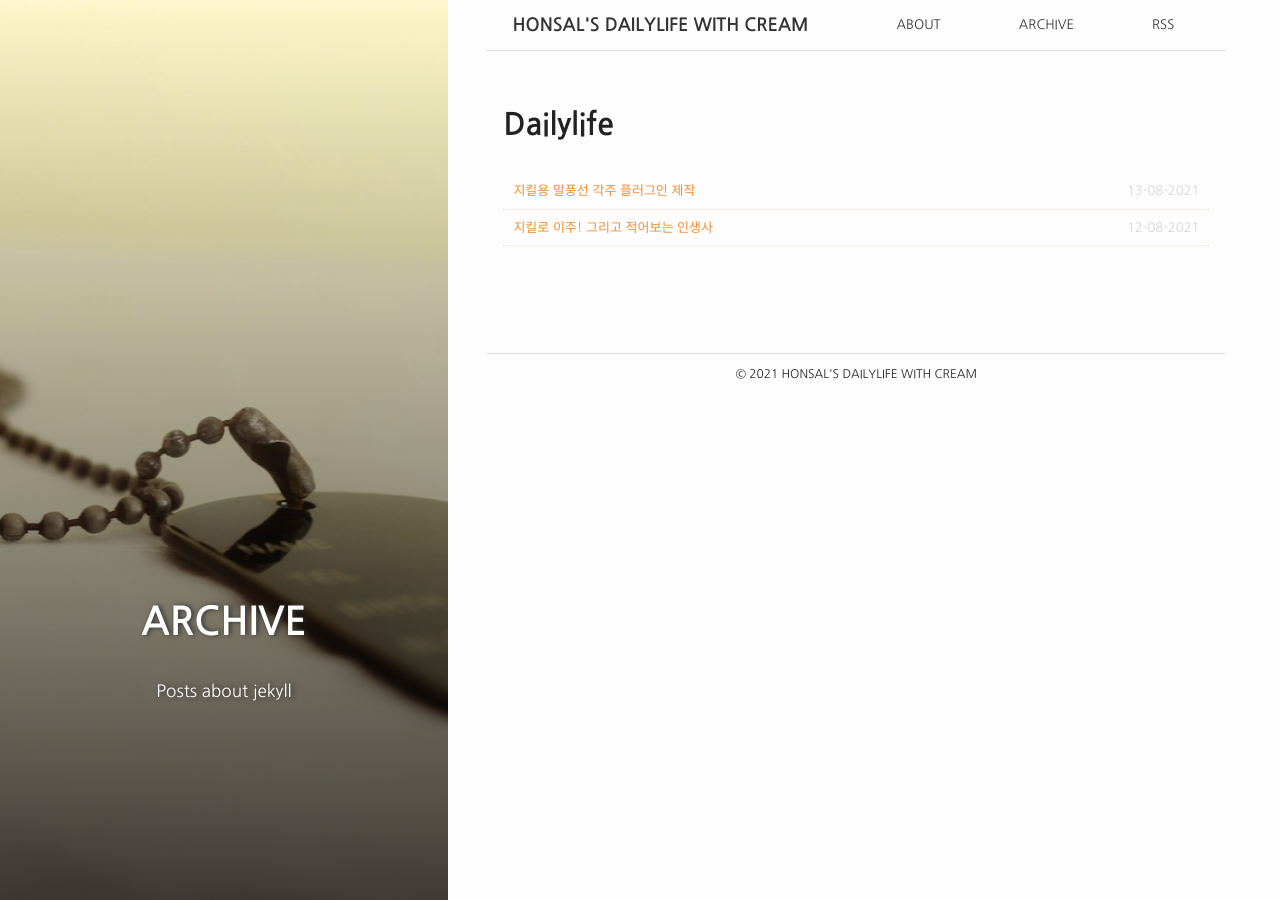
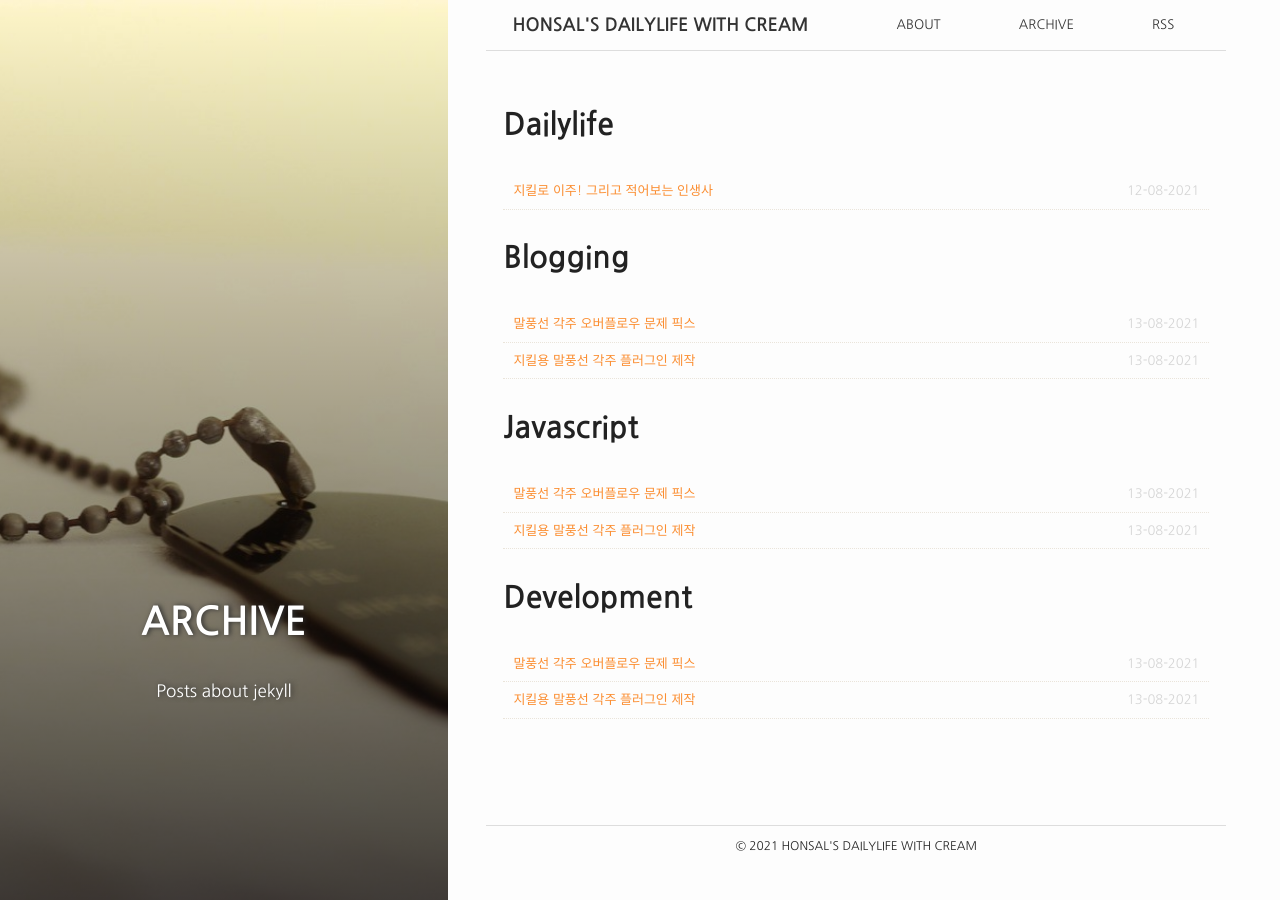
Before and after one commit to Honsal/honsal.github.io, a Jekyll site: the page built from archive.md, in a window 1280 px wide. Built offline with Jekyll 4.4.1, drawn with Linux system fonts in a browser that asks for light colours; comment, search, counter and statistics services are not loaded.

Commit message:
카테고리 수정 및 새 포스트

````diff
--- /dev/null
+++ b/_posts/2021-08-13-fixed-footnote-balloon-overflow.md
@@ -0,0 +1,27 @@
+---
+bg: "posts/20210813/FOOTNOTE.png"
+layout: post
+title: "말풍선 각주 오버플로우 문제 픽스"
+categories: Blogging
+tags: ["Blogging", "Javascript", "Development"]
+author: "Honsal"
+comments: true
+date: 2021-08-13 12:31:18 +09:00
+---
+
+이전 포스트에서 예고한 말풍선 각주의 너비 오버플로우 문제를 픽스했습니다.
+
+```js
+let right = offset.left + dialogFootnote.outerWidth();
+
+let viewportWidth = document.documentElement.clientWidth || window.innerWidth;
+
+if (right > viewportWidth)
+    offset.left = Math.max(0, offset.left - (offset.left + dialogFootnote.outerWidth() - viewportWidth));
+```
+
+위와 같은 코드를 삽입함으로써 이제 정상 작동하게 됐습니다.
+
+물론, 누군가가 말풍선의 최소 너비를 미친듯이 늘린다면 여전히 오버플로우가 되겠으나, 저는 그럴 일이 없으므로 이대로 커밋합니다.
+
+관련 포스트: [지킬용 말풍선 각주 플러그인 제작]({{ site.baseurl }}/blogging/making-footnote-balloon)
--- a/_posts/2021-08-13-making-footnote-balloon.md
+++ b/_posts/2021-08-13-making-footnote-balloon.md
@@ -4,8 +4,8 @@ layout: post
 title: "지킬용 말풍선 각주 플러그인 제작"
 crawlertitle: "Jekyll용 footote balloon 제작"
 date: 2021-08-13 11:02:37 +09:00
-categories: "Dailylife"
-tags: ["Dailylife"]
+categories: "Blogging"
+tags: ["Blogging", "Javascript", "Development"]
 summary: 나무위키?
 author: Honsal
 comments: true
--- a/assets/js/footnote-balloon.js
+++ b/assets/js/footnote-balloon.js
@@ -30,6 +30,13 @@ $(document).ready(function() {
                 dialogFootnote.text(liText.substring(0, liText.length - 2));
 
                 $('body').append(dialogFootnote);
+
+                let right = offset.left + dialogFootnote.outerWidth();
+
+                let viewportWidth = document.documentElement.clientWidth || window.innerWidth;
+
+                if (right > viewportWidth)
+                    offset.left = Math.max(0, offset.left - (offset.left + dialogFootnote.outerWidth() - viewportWidth));
 
                 dialogFootnote.offset({left: offset.left, top: offset.top + fn.height()});
 
````
Also changed, not shown: other parts of _posts/2021-08-13-making-footnote-balloon.md (+1 -1 lines).
